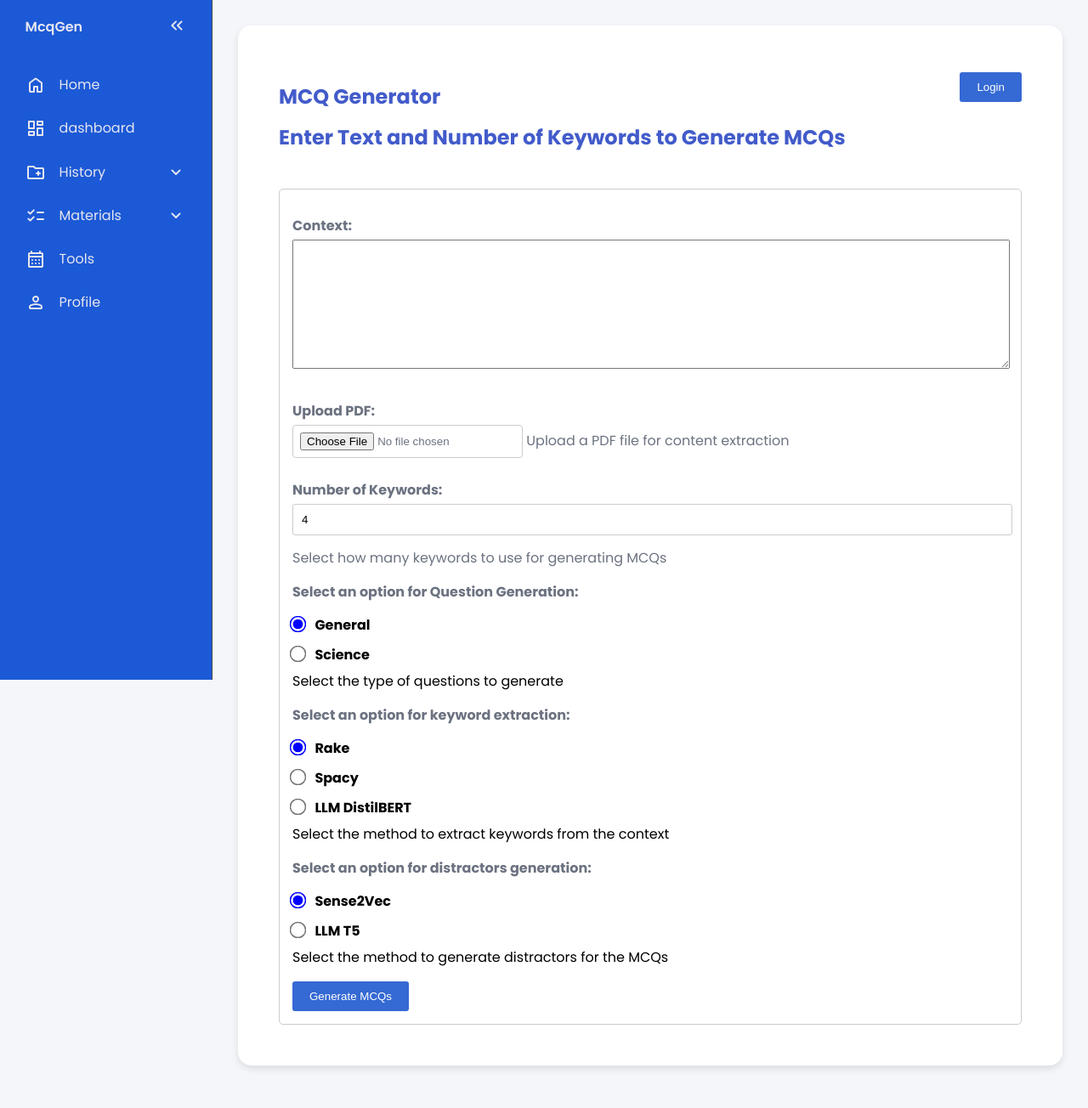
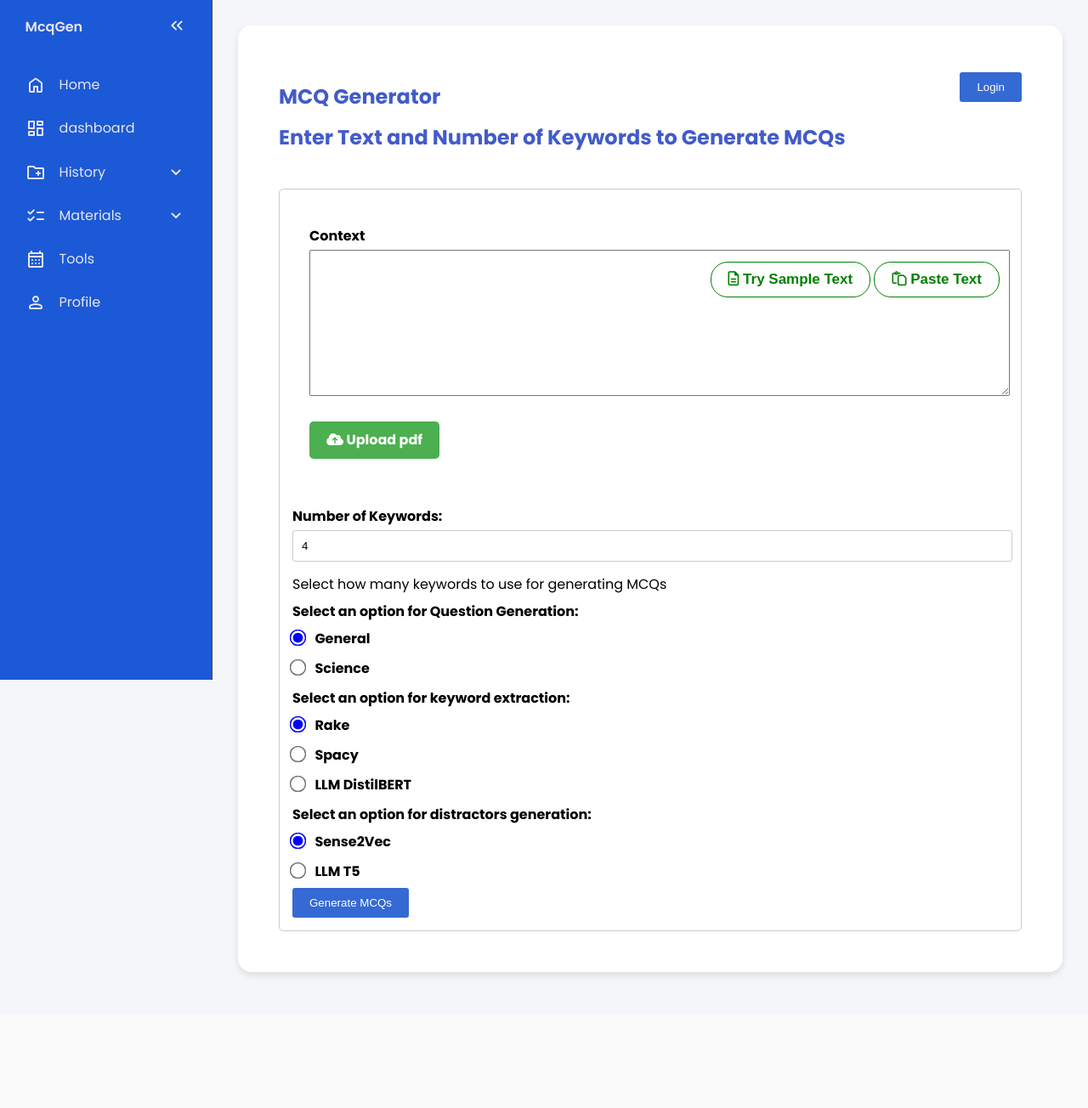
Before and after one commit to Birendra-dev/question_generation, a Django app: page / in a window 1280 px wide. Shown: the whole page at 85% size. After the commit the page ends 1150 px from the top, so only its background shows below. Run offline with Django 4.2, Linux system fonts and the light colour scheme; some libraries are stand-ins or nearby versions.

Commit message:
new commit

```diff
--- a/quesGens/static/css/style.css
+++ b/quesGens/static/css/style.css
@@ -87,11 +87,13 @@ button {
 .loading-icon {
     margin-left: 10px;
     display: inline-block;
-    padding-right:10px;
+    padding-right: 10px;
 }
-.loading-icon i{
-    font-size:20px;
+
+.loading-icon i {
+    font-size: 20px;
 }
+
 /* =================================================================[LOGIN-REGISTRATION-FORM]================================================================================== */
 /* Modal Styles */
 .modal {
@@ -340,18 +342,47 @@ h2 {
 .rounded-circle {
     border-radius: 100%;
 }
+
 /* ============================================================[MCQ-TEST]============================================================================================== */
 input[type="radio"] {
     transform: scale(1.5);
     margin-right: 10px;
     accent-color: blue;
 }
+
 input[type="radio"]:checked {
     background-color: blue;
     border-color: blue;
-    color:blue;
+    color: blue;
 }
+
 input[type="radio"]:not(:checked) {
     border: 2px solid #ccc;
     background-color: white;
 }
+
+.file-input {
+    display: none;
+    /* Hide the default file input */
+}
+
+/* Style the label to look like a button */
+.file-input-label {
+    display: inline-block;
+    padding: 10px 20px;
+    background-color: #4CAF50;
+    /* Green background */
+    color: white;
+    font-size: 16px;
+    font-weight: bold;
+    border-radius: 5px;
+    cursor: pointer;
+    text-align: center;
+    border: none;
+    transition: background-color 0.3s ease;
+}
+
+/* Change background color on hover */
+.file-input-label:hover {
+    background-color: #45a049;
+}
--- a/quesGens/templates/quesGens/index.html
+++ b/quesGens/templates/quesGens/index.html
@@ -31,8 +31,42 @@
 <br><br>
 <form method="post">
     {% csrf_token %}
-    {{ form.as_p }}  <!-- This renders the form fields including num_keywords -->
-    <button type="submit" id="generateBtn">
+    <div class="form-group" style="position: relative;">
+        <label for="context">Context</label>
+        <!-- The textarea -->
+        <textarea id="context" name="context" rows="4" style="width: 100%; padding: 10px;"></textarea>
+
+        <div class="buttons-container" style="position: absolute; top: 70px; right: 10px;">
+            <button style="font-size:17px; font-weight: bold; background-color:white; color:green; border-radius: 20px; border: 1px solid green;" type="button"><i class="fa-regular fa-file-lines"></i> Try Sample Text</button>
+            <button style="font-size:17px; font-weight: bold; background-color:white; color:green; border-radius: 20px; border: 1px solid green" type="button"> <i class="fa-regular fa-paste"></i> Paste Text</button>
+        </div>
+        <div class="filo">
+            <input type="file" id="pdf_file" name="pdf_file" class="file-input" />
+            <label for="pdf_file" class="file-input-label"><i class="fa-solid fa-cloud-arrow-up"></i> Upload pdf</label>
+            </div>
+    </div>
+<br>
+    {{ form.num_keywords.label_tag }}
+    {{ form.num_keywords }}
+    {{ form.num_keywords.help_text }}
+
+
+    <div>
+        {{ form.option_1.label_tag }}
+        {{ form.option_1 }}
+    </div>
+
+    <div>
+        {{ form.option_2.label_tag }}
+        {{ form.option_2 }}
+    </div>
+
+    <div>
+        {{ form.option_3.label_tag }}
+        {{ form.option_3 }}
+    </div>
+
+ <button type="submit" id="generateBtn">
         <span class="btn-text">Generate MCQs</span>
         <span class="loading-icon" style="display: none;">
             <i class="fa fa-spinner fa-spin"></i>
```
